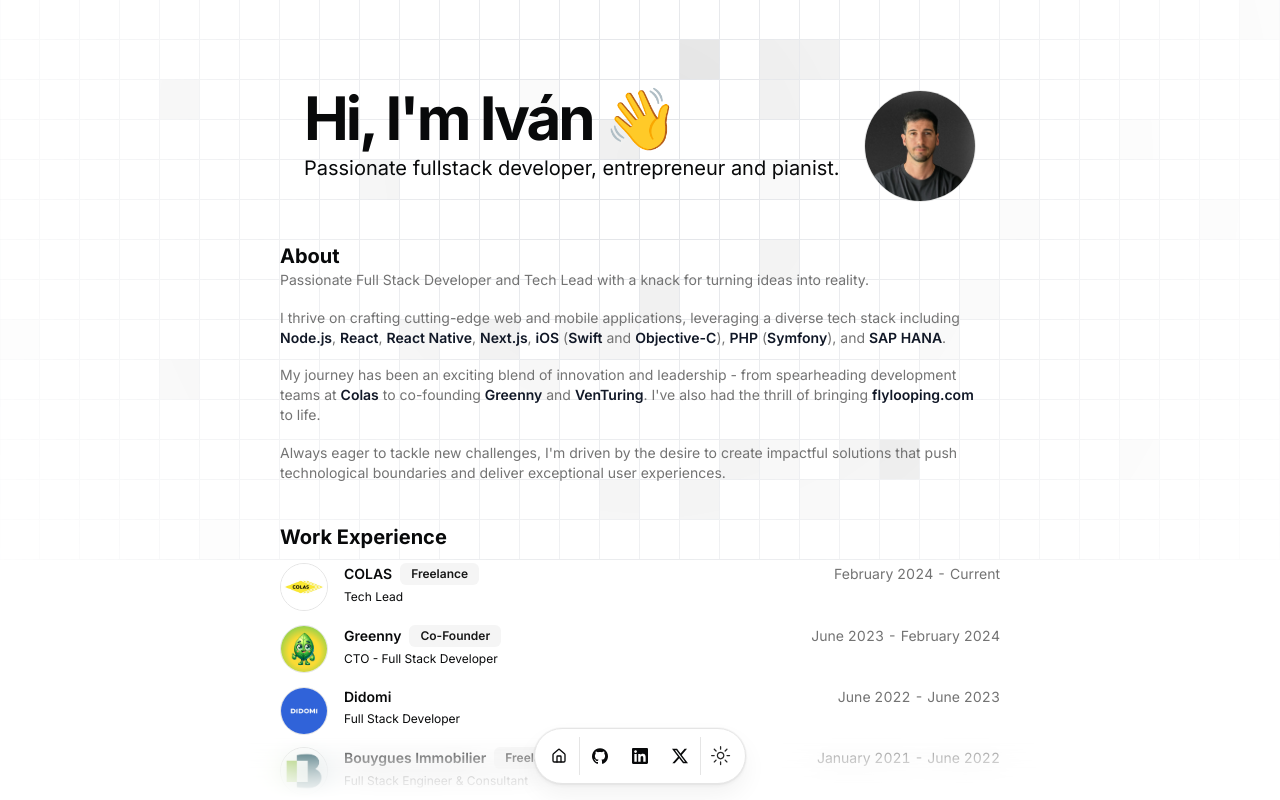
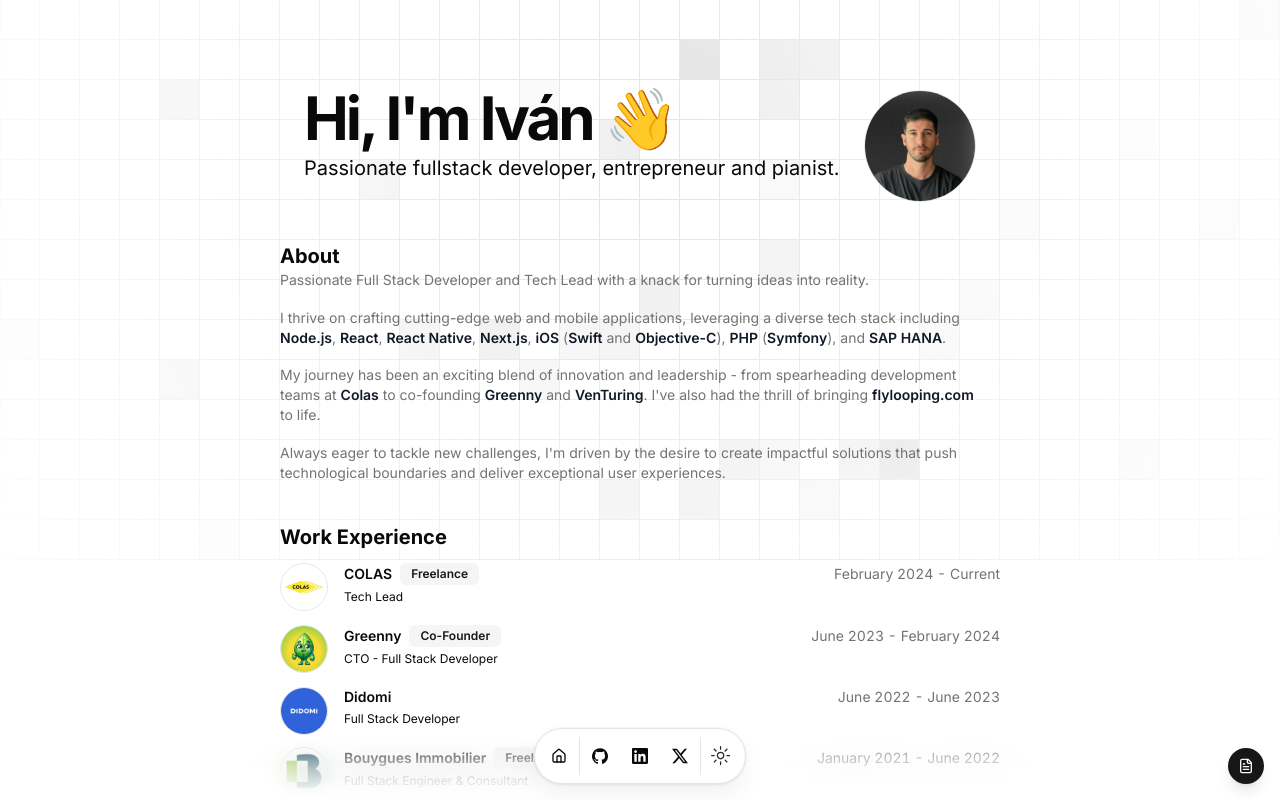
Before and after one commit to icernigoj/ivo-ar, a Next.js app: page / in a window 1280 px wide. Shown: the top 800 px of the page. Built offline with nearby package versions, Linux system fonts and the light colour scheme.

Commit message:
Added CV Link

```diff
--- a/src/app/page.tsx
+++ b/src/app/page.tsx
@@ -4,7 +4,9 @@
 import { ResumeCard } from "@/components/resume-card";
 import { Avatar, AvatarFallback, AvatarImage } from "@/components/ui/avatar";
 import { Badge } from "@/components/ui/badge";
+import { Button } from "@/components/ui/button";
 import { DATA } from "@/data/resume";
+import { FileText } from "lucide-react";
 import Link from "next/link";
 import Markdown from "react-markdown";
 
@@ -80,7 +82,7 @@
           </BlurFade>
           {DATA.education.map((education, id) => (
             <BlurFade
-              key={education.school}
+              key={education.school + education.degree}
               delay={BLUR_FADE_DELAY * 8 + id * 0.05}
             >
               <ResumeCard
@@ -212,6 +214,14 @@
           </BlurFade>
         </div>
       </section>
+      <div id="print-button" className="fixed bottom-4 right-4 z-50">
+        <Button asChild className="rounded-full shadow-lg" size="icon">
+          <Link href={DATA.CVLink}>
+            <FileText className="h-4 w-4" />
+            <span className="sr-only">Print CV</span>
+          </Link>
+        </Button>
+      </div>
     </main>
   );
 }
--- a/src/components/resume-card.tsx
+++ b/src/components/resume-card.tsx
@@ -85,6 +85,9 @@
               <div className="font-sans text-xs mt-1">{subtitle}</div>
             )}
           </CardHeader>
+          <Markdown className="prose max-w-full text-pretty font-sans text-sm dark:prose-invert hidden print:block">
+            {description}
+          </Markdown>
           {description && (
             <motion.div
               initial={{ opacity: 0, height: 0 }}
--- a/src/data/resume.tsx
+++ b/src/data/resume.tsx
@@ -7,6 +7,7 @@
   url: "https://ivo.ar",
   location: "Paris, France",
   locationLink: "https://www.google.com/maps/place/Paris",
+  CVLink: "https://docs.google.com/document/d/1_jEl91d9QYoijcrEh9fvuegtkXeBhQb3/edit?usp=sharing&ouid=115893443729996838769&rtpof=true&sd=true",
   description: "Passionate fullstack developer, entrepreneur and pianist.",
   summary:
     "Passionate Full Stack Developer and Tech Lead with a knack for turning ideas into reality.\n\nI thrive on crafting cutting-edge web and mobile applications, leveraging a diverse tech stack including **Node.js**, **React**, **React Native**, **Next.js**, **iOS** (**Swift** and **Objective-C**), **PHP** (**Symfony**), and **SAP HANA**.\n\nMy journey has been an exciting blend of innovation and leadership - from spearheading development teams at **Colas** to co-founding **Greenny** and **VenTuring**. I've also had the thrill of bringing **flylooping.com** to life.\n\nAlways eager to tackle new challenges, I'm driven by the desire to create impactful solutions that push technological boundaries and deliver exceptional user experiences.",
@@ -151,7 +152,7 @@
       start: "January 2021",
       end: "July 2021",
       description:
-        "**Focused on designing, developing, and maintaining** versatile software solutions.\n\n**Key responsibilities**:\n\n - Handling infrastructure administration\n - Offering technical advice\n - Formulating detailed proposals for software development projects\n - Contributing to the development and enhancement of new features\n - Ensuring continuous system optimization",
+        "**Focused on designing, developing, and maintaining** the Dashlane's backoffice.\n\n**Key responsibilities**:\n\n - Handling infrastructure administration\n - Offering technical advice\n - Formulating detailed proposals for software development projects\n - Contributing to the development and enhancement of new features\n - Ensuring continuous system optimization",
     },
     {
       company: "FlyLooping",
```
